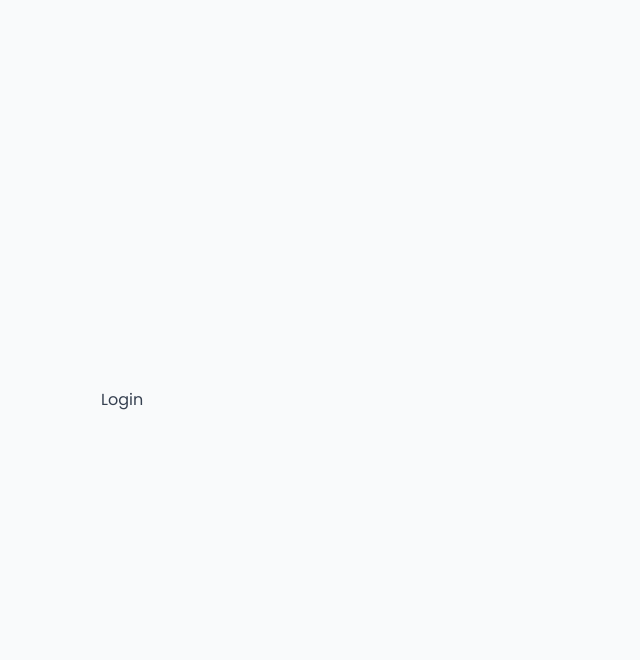
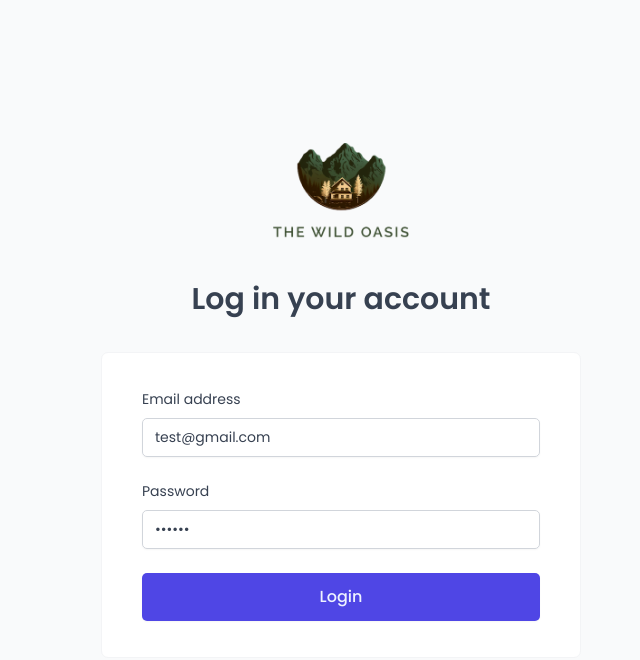
Before and after one commit to G-Mursalin/the-wild-oasis, a React (Vite) app: page /login in a window 1280 px wide. Shown: the top 660 px of the page, without its empty margins (299-939 px from the left). Built offline with nearby package versions, Linux system fonts and the light colour scheme; a web font is replaced by a local one.

Commit message:
authentication user login with Supabase

```diff
--- a/src/App.css
+++ b/src/App.css
@@ -162,6 +162,7 @@ form {
   border-radius: var(--border-radius-md);
   overflow: hidden;
   font-size: 1.4rem;
+  /* width: 55rem; */
 }
 
 input {
--- /dev/null
+++ b/src/features/authentication/LoginForm/LoginForm.jsx
@@ -0,0 +1,57 @@
+import { useState } from "react";
+import Button from "../../../ui/Button/Button";
+import FormRowVertical from "../../../ui/FormRowVertical/FormRowVertical";
+import { useLogin } from "../hooks/useLogin";
+import SpinnerMini from "../../../ui/Spinner/SpinnerMini/SpinnerMini";
+
+function LoginForm() {
+  const [email, setEmail] = useState("test@gmail.com");
+  const [password, setPassword] = useState("123456");
+  const { login, isLoading } = useLogin();
+
+  const handleSubmit = (e) => {
+    e.preventDefault();
+    if (!email || !password) return;
+    login(
+      { email, password },
+      {
+        onSuccess: () => {
+          setEmail("");
+          setPassword("");
+        },
+      }
+    );
+  };
+
+  return (
+    <form onSubmit={handleSubmit}>
+      <FormRowVertical label="Email address">
+        <input
+          type="email"
+          id="email"
+          autoComplete="username"
+          value={email}
+          onChange={(e) => setEmail(e.target.value)}
+          disabled={isLoading}
+        />
+      </FormRowVertical>
+      <FormRowVertical label="Password">
+        <input
+          type="password"
+          id="password"
+          autoComplete="current-password"
+          value={password}
+          onChange={(e) => setPassword(e.target.value)}
+          disabled={isLoading}
+        />
+      </FormRowVertical>
+      <FormRowVertical>
+        <Button type="submit" size="large">
+          {isLoading ? <SpinnerMini /> : "Login"}
+        </Button>
+      </FormRowVertical>
+    </form>
+  );
+}
+
+export default LoginForm;
--- /dev/null
+++ b/src/features/authentication/hooks/useLogin.js
@@ -0,0 +1,24 @@
+import { useMutation, useQueryClient } from "@tanstack/react-query";
+import { useNavigate } from "react-router-dom";
+import { toast } from "react-hot-toast";
+import { login as loginApi } from "../../../services/apiAuth";
+
+export function useLogin() {
+  const queryClient = useQueryClient();
+  const navigate = useNavigate();
+
+  const { mutate: login, isPending: isLoading } = useMutation({
+    mutationFn: ({ email, password }) => loginApi({ email, password }),
+    onSuccess: (user) => {
+      console.log(user);
+      queryClient.setQueryData(["user"], user.user);
+      navigate("/dashboard", { replace: true });
+    },
+    onError: (err) => {
+      console.log("ERROR", err);
+      toast.error("Provided email or password are incorrect");
+    },
+  });
+
+  return { login, isLoading };
+}
--- a/src/pages/Login/Login.jsx
+++ b/src/pages/Login/Login.jsx
@@ -1,7 +1,16 @@
+import LoginForm from "../../features/authentication/LoginForm/LoginForm";
+import Heading from "../../ui/Heading/Heading";
+import Logo from "../../ui/Logo/Logo";
 import styles from "./Login.module.css";
 
 function Login() {
-  return <main className={styles.loginLayout}>Login</main>;
+  return (
+    <main className={styles.loginLayout}>
+      <Logo />
+      <Heading as="h4">Log in your account</Heading>
+      <LoginForm />
+    </main>
+  );
 }
 
 export default Login;
--- /dev/null
+++ b/src/services/apiAuth.js
@@ -0,0 +1,13 @@
+import supabase from "./supabase";
+
+// User login via Email Password
+export async function login({ email, password }) {
+  const { data, error } = await supabase.auth.signInWithPassword({
+    email,
+    password,
+  });
+
+  if (error) throw new Error(error.message);
+
+  return data;
+}
--- /dev/null
+++ b/src/ui/FormRowVertical/FormRowVertical.jsx
@@ -0,0 +1,13 @@
+import styles from "./FormRowVertical.module.css";
+
+function FormRowVertical({ label, error, children }) {
+  return (
+    <div className={styles.row}>
+      {label && <label htmlFor={children.props.id}>{label}</label>}
+      {children}
+      {error && <span className={styles.error}>{error}</span>}
+    </div>
+  );
+}
+
+export default FormRowVertical;
--- /dev/null
+++ b/src/ui/FormRowVertical/FormRowVertical.module.css
@@ -0,0 +1,15 @@
+.row {
+  display: flex;
+  flex-direction: column;
+  gap: 0.8rem;
+  padding: 1.2rem 0;
+}
+
+.label {
+  font-weight: 500;
+}
+
+.error {
+  font-size: 1.4rem;
+  color: var(--color-red-700);
+}
--- a/src/ui/Heading/Heading.module.css
+++ b/src/ui/Heading/Heading.module.css
@@ -15,3 +15,10 @@
   font-weight: 500;
   line-height: 1.4;
 }
+
+.h4 {
+  font-size: 3rem;
+  font-weight: 600;
+  line-height: 1.4;
+  text-align: center;
+}
```
